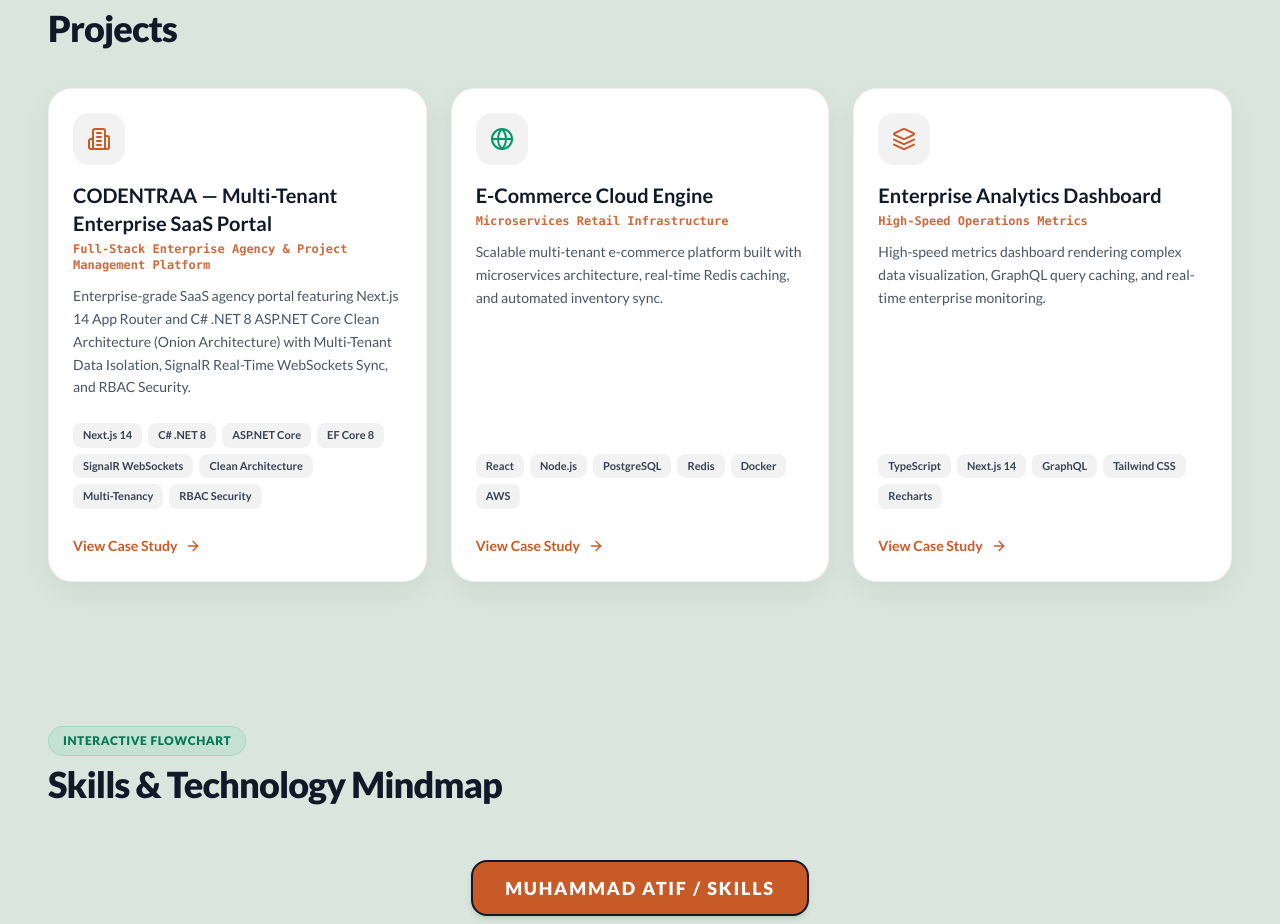
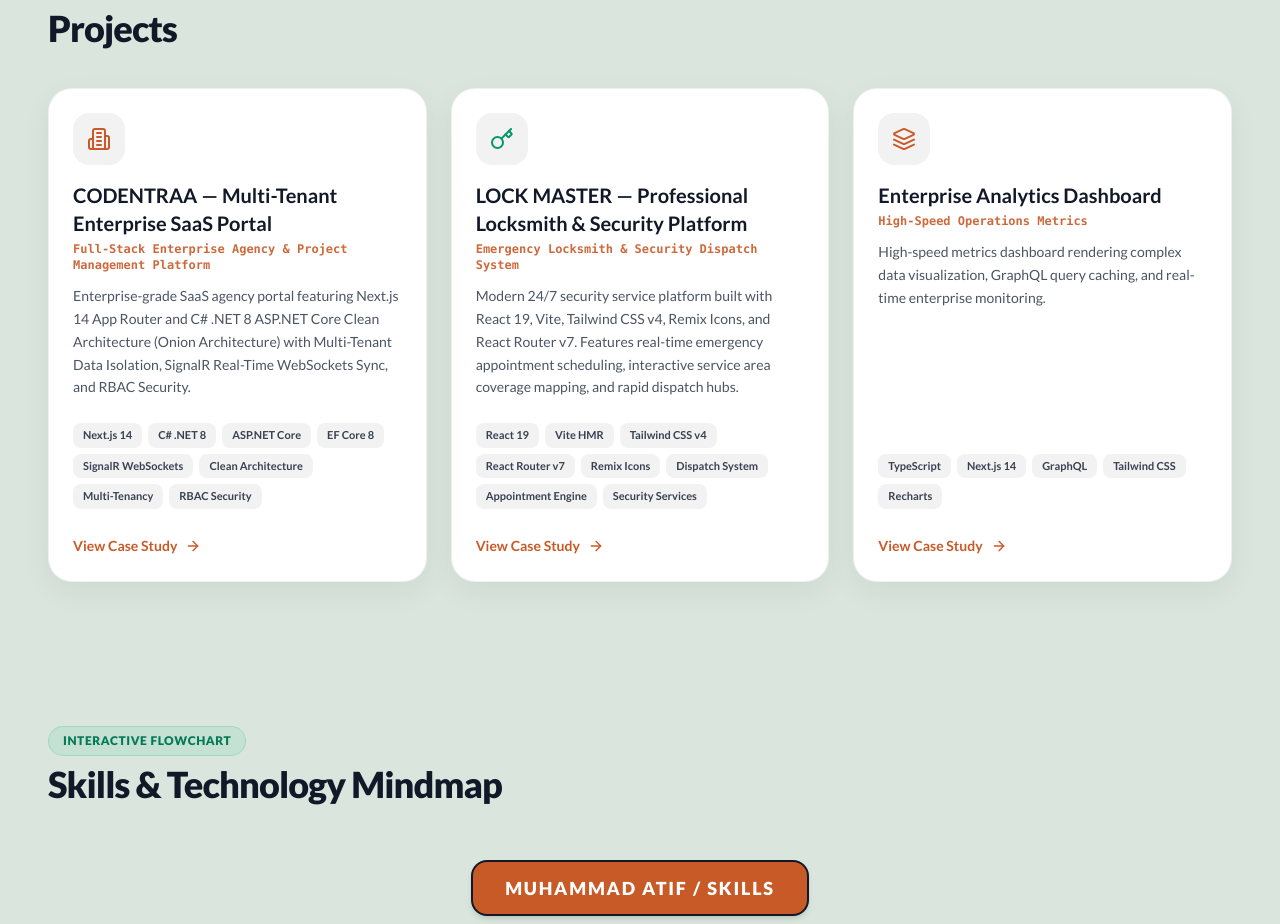
Before and after one commit to atif00150/Personal-Portfolio, a Next.js app: page / in a window 1280 px wide. Shown: the part 1503-2427 px from the top of the page. Built offline with nearby package versions, Linux system fonts and the light colour scheme.

Commit message:
Add Lock Master Professional Locksmith Platform as 2nd Project Card with interactive Case Study Modal popup

```diff
--- a/components/Sections.tsx
+++ b/components/Sections.tsx
@@ -23,7 +23,11 @@ import {
   Zap,
   Lock,
   X,
-  ExternalLink
+  ExternalLink,
+  Key,
+  Shield,
+  MapPin,
+  Clock
 } from 'lucide-react';
 
 /* ==================== TECHNOLOGIES SECTION (Placed above About) ==================== */
@@ -385,13 +389,34 @@ export function ProjectsSection() {
       }
     },
     {
-      id: 'ecommerce',
-      title: 'E-Commerce Cloud Engine',
-      subtitle: 'Microservices Retail Infrastructure',
-      description: 'Scalable multi-tenant e-commerce platform built with microservices architecture, real-time Redis caching, and automated inventory sync.',
-      tags: ['React', 'Node.js', 'PostgreSQL', 'Redis', 'Docker', 'AWS'],
-      icon: <Globe className="w-6 h-6 text-emerald-600" />,
-      caseStudy: null
+      id: 'lockmaster',
+      title: 'LOCK MASTER — Professional Locksmith & Security Platform',
+      subtitle: 'Emergency Locksmith & Security Dispatch System',
+      description: 'Modern 24/7 security service platform built with React 19, Vite, Tailwind CSS v4, Remix Icons, and React Router v7. Features real-time emergency appointment scheduling, interactive service area coverage mapping, and rapid dispatch hubs.',
+      tags: ['React 19', 'Vite HMR', 'Tailwind CSS v4', 'React Router v7', 'Remix Icons', 'Dispatch System', 'Appointment Engine', 'Security Services'],
+      icon: <Key className="w-6 h-6 text-emerald-600" />,
+      caseStudy: {
+        title: 'LOCK MASTER Security & Locksmith Platform Case Study',
+        architecture: 'React 19 + Vite HMR SPA with Modular Component Architecture',
+        summary: 'LOCK MASTER is a high-availability emergency locksmith and security dispatch platform. It bridges home and commercial security needs with rapid 24/7 appointment scheduling, dynamic regional coverage mapping, and transparent service pricing.',
+        highlights: [
+          'Emergency Appointment Booking Engine: Interactive appointment system with real-time form validation and automated dispatch queuing.',
+          'Dynamic Regional Coverage Map: Coverage mapping displaying locksmith technician availability across residential, commercial, and automotive zones.',
+          'Comprehensive Service Catalog: Specialized modules for residential rekeying, commercial master keying, automotive transponders, and electronic safe opening.',
+          'Customer Trust & Review Engine: Verified client feedback platform with rating analytics and emergency satisfaction scores.',
+          'Rapid Dispatch Emergency Hub: Dedicated 24/7 hotline integration with mobile-optimized emergency click-to-call functionality.'
+        ],
+        techStack: {
+          backend: ['Node.js API Services', 'JSON Schema Validation', 'RESTful Booking Endpoints', 'Client Storage Caching'],
+          frontend: ['React 19 Single Page Application', 'Vite HMR Build System', 'Tailwind CSS v4 Engine', 'React Router v7 Navigation', 'Remix Icons']
+        },
+        endpoints: [
+          { method: 'POST', path: '/api/v1/appointments', desc: 'Schedules emergency lockout service & dispatches mobile unit' },
+          { method: 'GET', path: '/api/v1/services/area', desc: 'Queries active technician coverage zones by zipcode' },
+          { method: 'GET', path: '/api/v1/services/catalog', desc: 'Returns locksmith pricing & service package options' },
+          { method: 'POST', path: '/api/v1/reviews', desc: 'Submits customer review & security service rating' }
+        ]
+      }
     },
     {
       id: 'analytics',
@@ -589,7 +614,7 @@ export function ProjectsSection() {
             {/* Modal Footer */}
             <div className="p-4 px-6 bg-white border-t border-black/5 flex items-center justify-between shrink-0">
               <span className="text-xs font-mono text-gray-500">
-                Path: C:\Users\Atif Mughal\Downloads\Codentra portal final
+                Path: {activeModal.id === 'codentraa' ? 'C:\\Users\\Atif Mughal\\Downloads\\Codentra portal final' : activeModal.id === 'lockmaster' ? 'C:\\Users\\Atif Mughal\\Downloads\\lock_master-main' : 'Local Project Workspace'}
               </span>
               <button
                 onClick={() => setActiveModal(null)}
```
